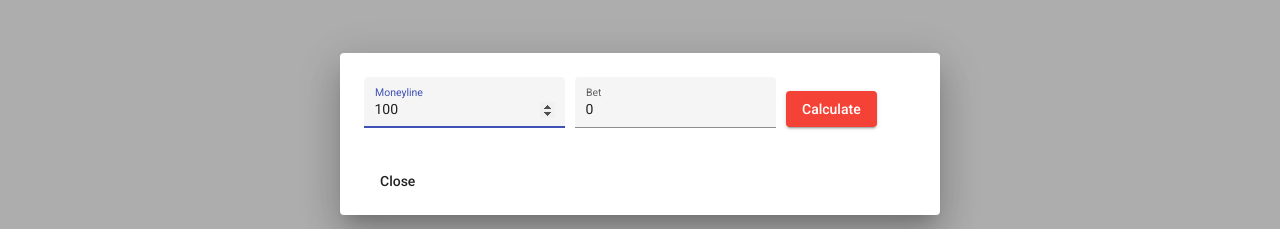
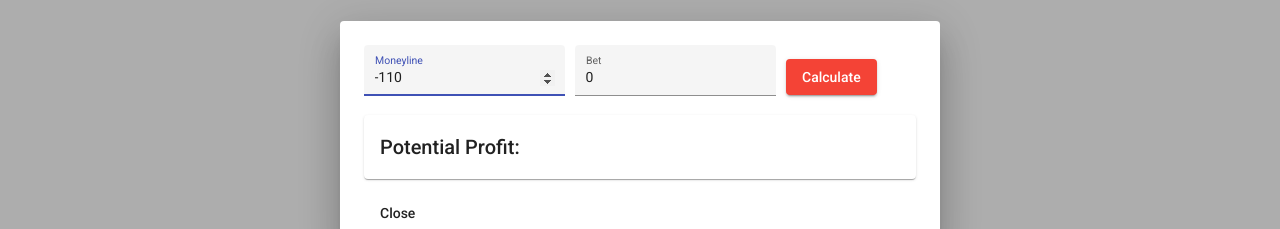
Before and after one commit to CUBigDataClass/moneyline, an Angular app in the folder moneyline-app/: page / in a window 1280 px wide. Both pictures are taken after a click on the button "Profit Calculator". Shown: the part 266-495 px from the top of the page. Built offline with nearby package versions, Linux system fonts and the light colour scheme; no server answers.

Commit message:
make profit calculator functional

```diff
--- a/moneyline-app/src/app/calculator/calculator.component.html
+++ b/moneyline-app/src/app/calculator/calculator.component.html
@@ -10,8 +10,13 @@
     <input matInput type="number" [(ngModel)]="bet">
 </mat-form-field>
 </span>
-<button mat-raised-button color="warn">Calculate</button>
+<button mat-raised-button color="warn" (click)="calc_profit()">Calculate</button>
 
+<br>
+
+<mat-card>
+<h2>Potential Profit: {{profit}}</h2>
+</mat-card>
 <mat-dialog-actions>
     <button mat-button mat-dialog-close>Close</button>
 </mat-dialog-actions>
--- a/moneyline-app/src/app/calculator/calculator.component.ts
+++ b/moneyline-app/src/app/calculator/calculator.component.ts
@@ -7,11 +7,21 @@ import { Component, OnInit } from '@angular/core';
 })
 export class CalculatorComponent implements OnInit {
 
-  line = 100;
+  line = -110;
   bet = 0;
+  profit = "";
   constructor() { }
 
   ngOnInit(): void {
   }
 
+  calc_profit(){
+    if (this.line > 0){
+      this.profit = "$" + (this.bet * Math.abs(this.line/100)).toFixed(2)
+    }
+    else{
+      this.profit = "$" + (this.bet / Math.abs(this.line/100)).toFixed(2)
+    }
+  }
+
 }
```
